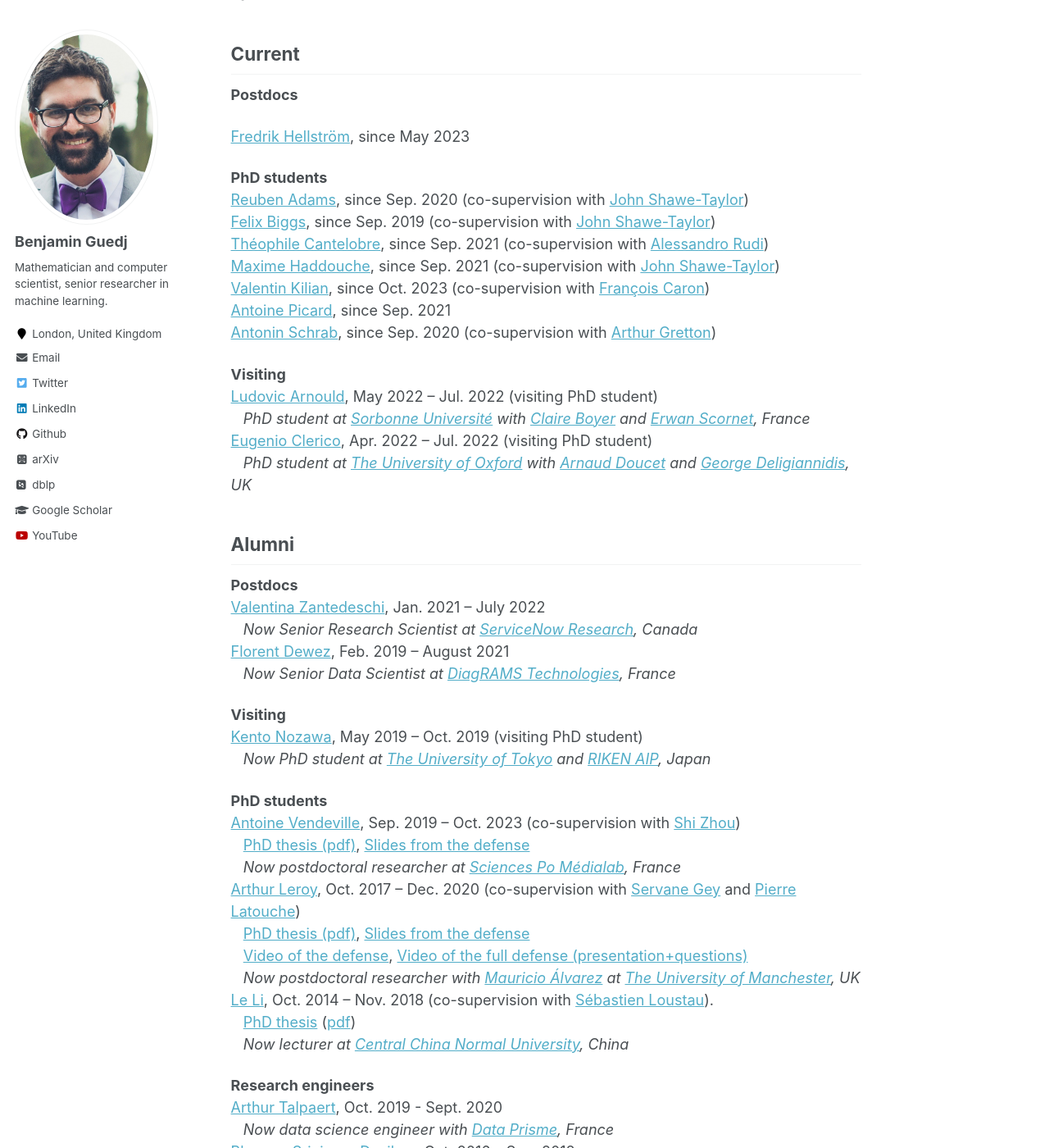
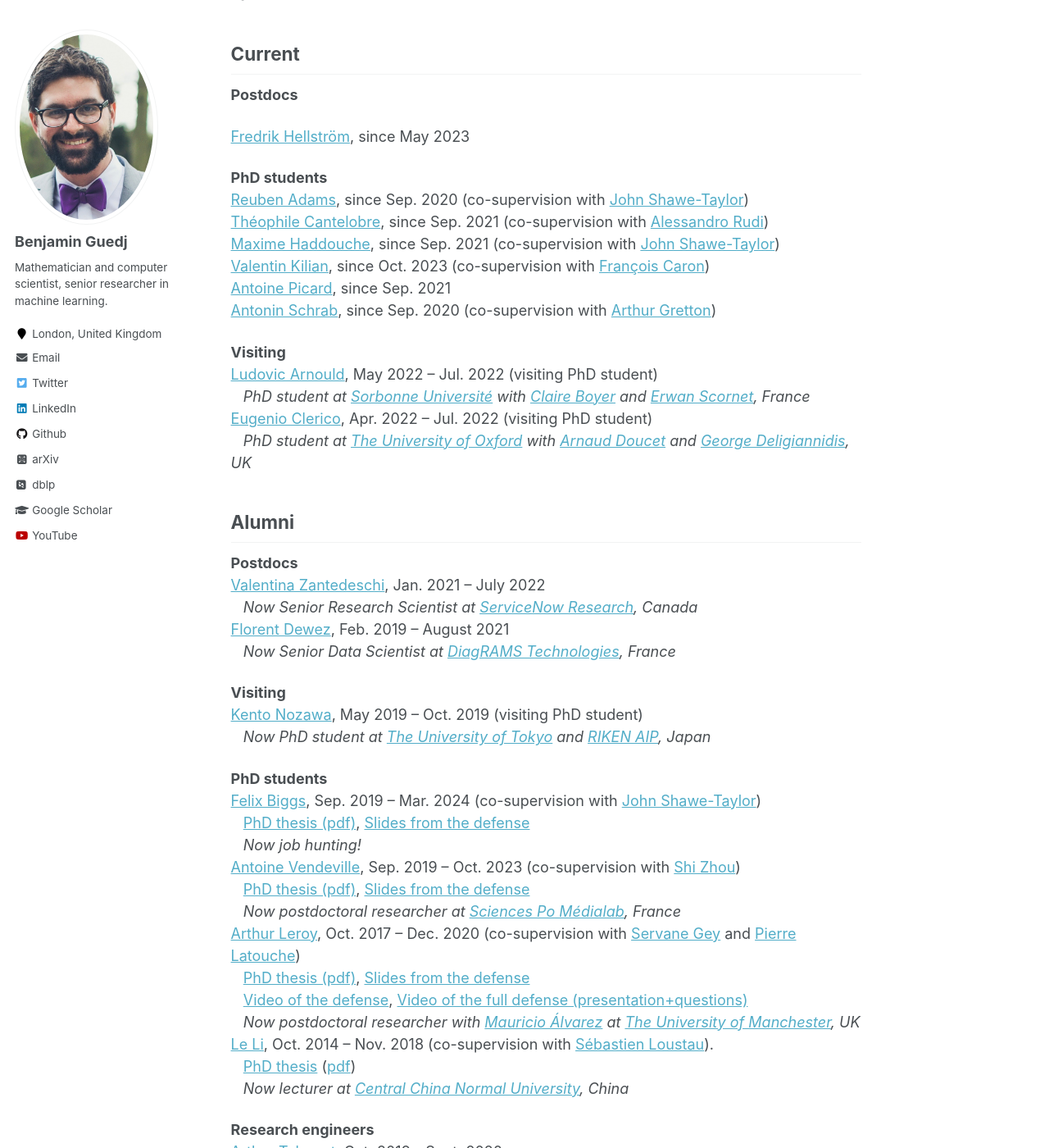
Before and after one commit to bguedj/bguedj.github.io, a Jekyll site: the page built from _pages/team.md, in a window 1280 px wide and 1400 px high, scrolled down 589 px. Shown: the whole window at 82% size. Built offline with Jekyll 4.4.1, drawn with Linux system fonts in a browser that asks for light colours; some web fonts are replaced.

Commit message:
felix phd

```diff
--- a/_pages/team.md
+++ b/_pages/team.md
@@ -23,7 +23,7 @@
 
 **PhD students**
 [Reuben Adams](https://reubenadams.github.io), since Sep. 2020 (co-supervision with [John Shawe-Taylor](http://www0.cs.ucl.ac.uk/staff/J.Shawe-Taylor/))
-[Felix Biggs](https://www.felixbiggs.com), since Sep. 2019 (co-supervision with [John Shawe-Taylor](http://www0.cs.ucl.ac.uk/staff/J.Shawe-Taylor/))
+<!-- [Felix Biggs](https://www.felixbiggs.com), since Sep. 2019 (co-supervision with [John Shawe-Taylor](http://www0.cs.ucl.ac.uk/staff/J.Shawe-Taylor/))    -->
 [Théophile Cantelobre](https://theophilec.github.io), since Sep. 2021 (co-supervision with [Alessandro Rudi](https://www.di.ens.fr/~rudi/))         <!-- #and [Carlo Ciliberto](https://cciliber.github.io))     -->
 [Maxime Haddouche](https://maximehaddouche.github.io), since Sep. 2021 (co-supervision with [John Shawe-Taylor](http://www0.cs.ucl.ac.uk/staff/J.Shawe-Taylor/))
 [Valentin Kilian](https://valentinkil.github.io), since Oct. 2023 (co-supervision with [François Caron](https://www.stats.ox.ac.uk/~caron/))
@@ -57,6 +57,9 @@
 &nbsp;&nbsp;&nbsp;*Now PhD student at [The University of Tokyo](https://www.u-tokyo.ac.jp/en/) and [RIKEN AIP](https://www.u-tokyo.ac.jp/en/), Japan*
 
 **PhD students**
+[Felix Biggs](https://www.felixbiggs.com), Sep. 2019 -- Mar. 2024 (co-supervision with [John Shawe-Taylor](http://www0.cs.ucl.ac.uk/staff/J.Shawe-Taylor/))
+&nbsp;&nbsp;&nbsp;[PhD thesis (pdf)](), [Slides from the defense]()
+&nbsp;&nbsp;&nbsp;*Now job hunting!*
 [Antoine Vendeville](https://antoinevendeville.github.io/), Sep. 2019 -- Oct. 2023 (co-supervision with [Shi Zhou](https://wp.cs.ucl.ac.uk/shizhou/))
 &nbsp;&nbsp;&nbsp;[PhD thesis (pdf)](), [Slides from the defense]()
 &nbsp;&nbsp;&nbsp;*Now postdoctoral researcher at [Sciences Po Médialab](https://medialab.sciencespo.fr), France*
```
